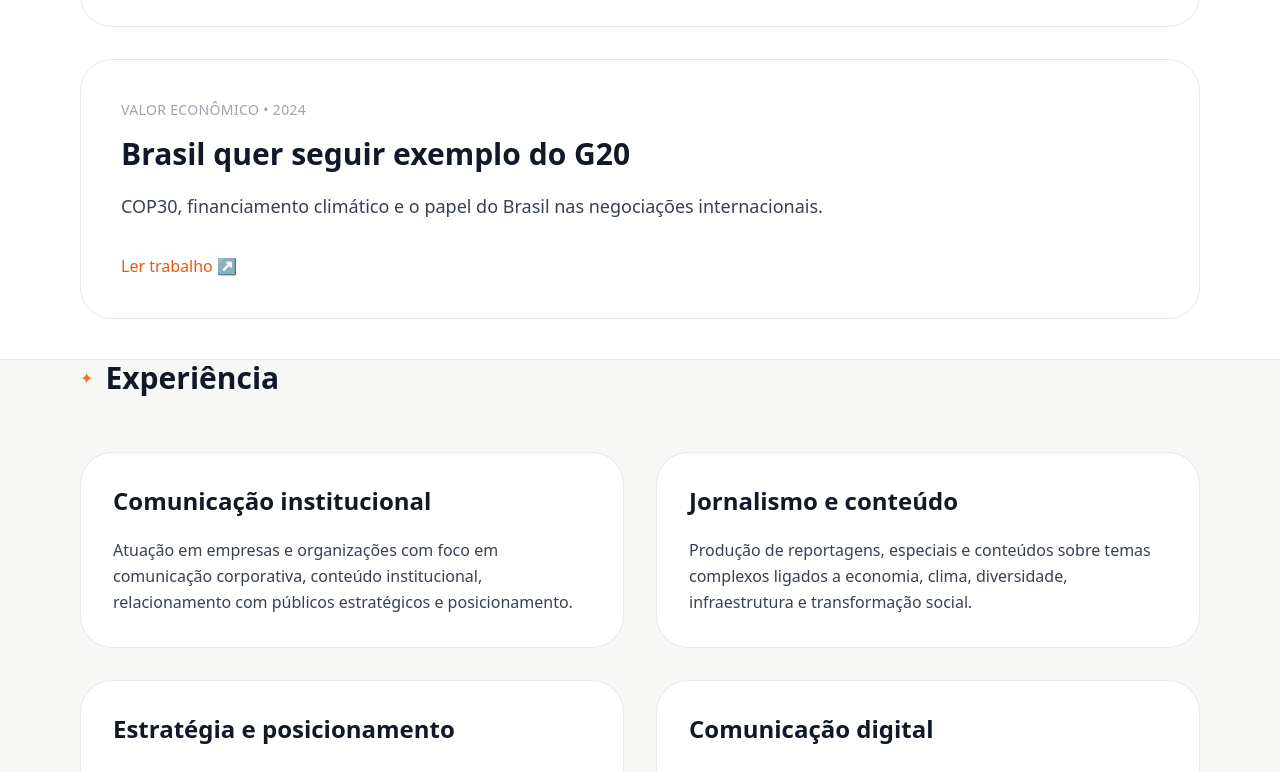
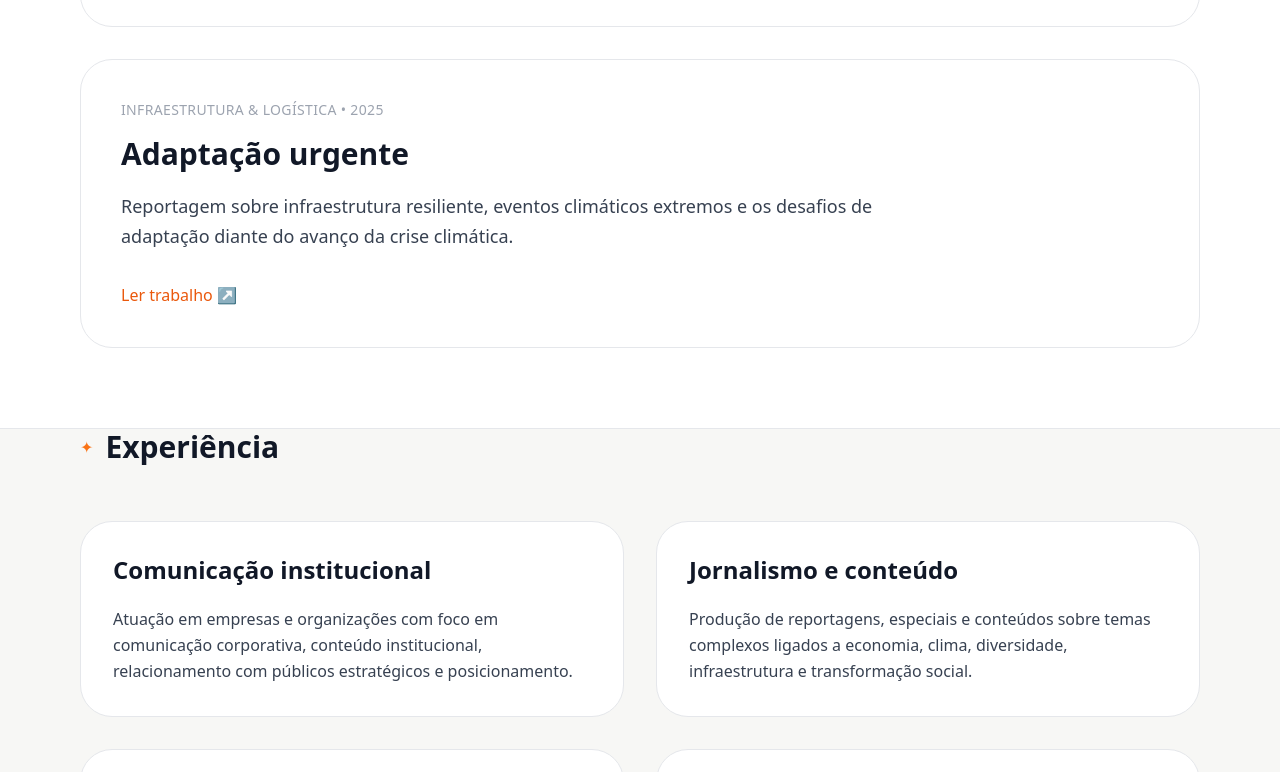
Before and after one commit to andretomazela-dev/integrado, a Next.js app: page /repertorio1 in a window 1280 px wide. Shown: the part 1448-2220 px from the top of the page. Built offline with nearby package versions, Linux system fonts and the light colour scheme.

Commit message:
Update page.jsx

```diff
--- a/app/repertorio1/page.jsx
+++ b/app/repertorio1/page.jsx
@@ -24,12 +24,12 @@ const trabalhos = [
   },
 
   {
-    veiculo: "Valor Econômico",
-    ano: "2024",
-    titulo: "Brasil quer seguir exemplo do G20",
+    veiculo: "Infraestrutura & Logística",
+    ano: "2025",
+    titulo: "Adaptação urgente",
     descricao:
-      "COP30, financiamento climático e o papel do Brasil nas negociações internacionais.",
-    link: "/repertorio/mudancas-climaticas.pdf",
+      "Reportagem sobre infraestrutura resiliente, eventos climáticos extremos e os desafios de adaptação diante do avanço da crise climática.",
+    link: "/repertorio/adaptacao-urgente.jpg",
   },
 ];
 
@@ -148,7 +148,7 @@ export default function Page() {
 
         {/* EXPERIÊNCIA */}
 
-        <section className="bg-[#f7f7f5] border-y border-gray-200 mt-10">
+        <section className="bg-[#f7f7f5] border-y border-gray-200 mt-20">
 
           <div className="container py-28">
 
@@ -226,7 +226,7 @@ export default function Page() {
 
         {/* DEPOIMENTOS */}
 
-        <section className="container py-28">
+        <section className="container pt-32 pb-28">
 
           <div className="flex items-center gap-3 mb-14">
 
```
